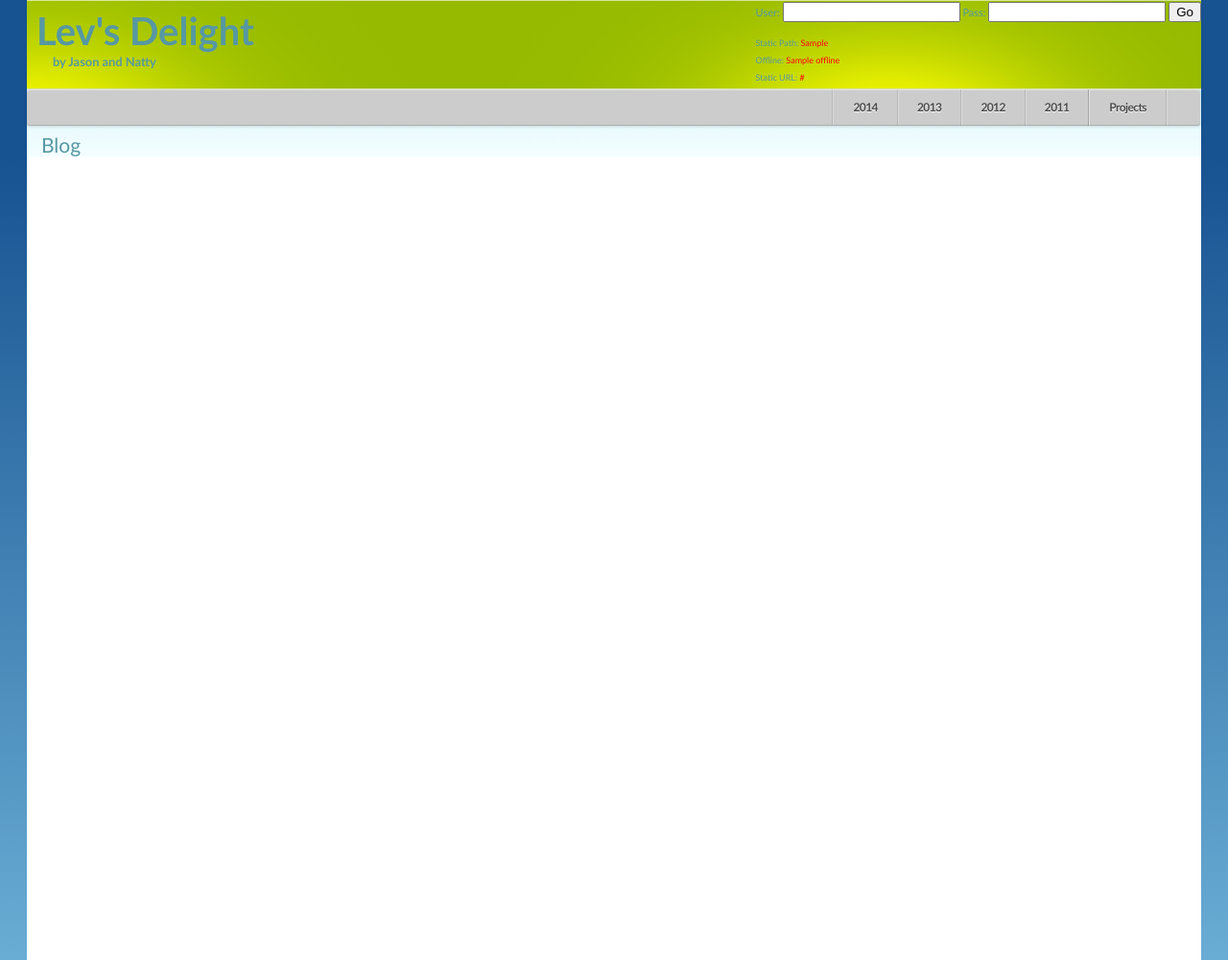
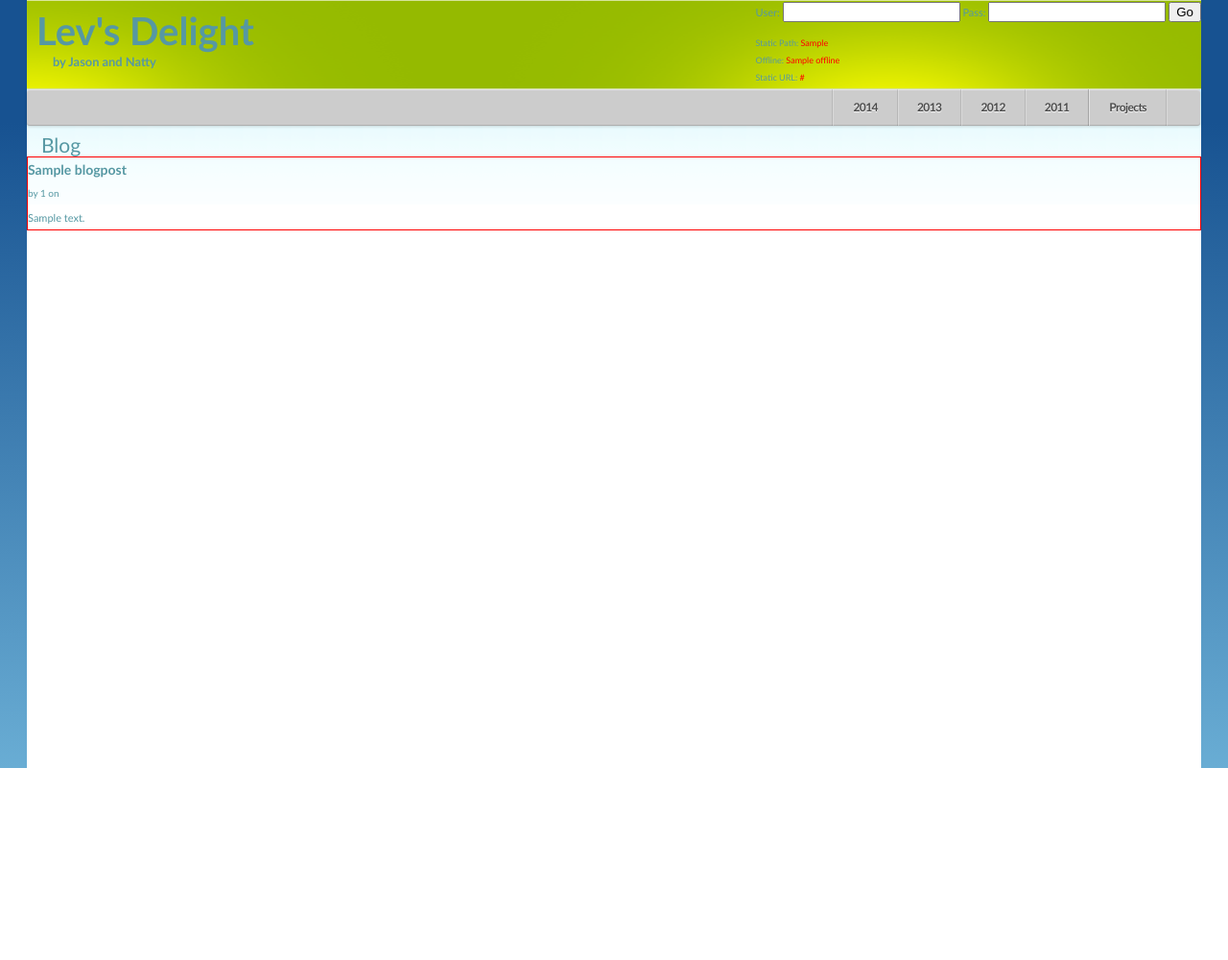
Before and after one commit to jasonlevinsohn/levsdelight3, a Django app: template levsdelight_com/templates/blog.html in a window 1280 px wide. Shown: the whole page at 96% size. After the commit the page ends 800 px from the top, so only its background shows below. Run offline with Django 3.2, Linux system fonts and the light colour scheme; the template is opened without the code that fills it: most values are stand-ins (such as "Sample title", 1, 10 or a date in 2020); data that the repository does not hold is empty; some libraries are stand-ins or nearby versions.

Commit message:
added coffee to blog section

```diff
--- /dev/null
+++ b/levsdelight_com/static/angular/partials/blog-main.html
@@ -0,0 +1,15 @@
+<div class="blogs-wrapper" ng-controller="BlogCtrl">
+    <div class="post" ng-repeat="post in posts">
+        <div class="post-header">
+            <div class="post-title" style="font-size: 14px; font-weight: bold">
+                {{post.fields.title}}
+            </div>  <!-- .post-title -->
+            <div class="post-author-timestamp" style="font-size: 10px">
+                by {{post.fields.author_id}} on {{post.fields.pub_date}}
+            </div>  <!-- .post-author-timestamp -->
+            <div class="post-body">
+                {{post.fields.postText}}
+            </div>
+        </div>  <!-- .post-header -->
+    </div>
+</div>  <!-- .blogs-wrapper -->
--- a/levsdelight_com/static/css/blog.css
+++ b/levsdelight_com/static/css/blog.css
@@ -1,5 +1,9 @@
-body {
-    height: 1000;
+/* body { */
+/*     height: 1000; */
+/* } */
+
+.blogs-wrapper {
+    border: 1px solid red;
 }
 
 
--- a/levsdelight_com/static/js/ng-blog.coffee.js
+++ b/levsdelight_com/static/js/ng-blog.coffee.js
@@ -3,4 +3,32 @@
 
   blogApp = angular.module('levs-blog', []);
 
+  blogApp.controller('BlogCtrl', [
+    '$scope', '$http', function($scope, $http) {
+      var posts;
+      posts = [];
+      return $http.get('/getTopBlogs').success(function(data, status) {
+        console.log(data);
+        return $scope.posts = data;
+      }).error(function(data, status) {
+        console.log(data);
+        return console.log(status);
+      });
+    }
+  ]);
+
+  blogApp.controller('BlogPreviewCtrl', [
+    '$scope', '$http', function($scope, $http) {
+      var posts;
+      posts = [];
+      return $http.get('/getTopBlogs').success(function(data, status) {
+        console.log(data);
+        return $scope.posts = data;
+      }).error(function(data, status) {
+        console.log(data);
+        return console.log(status);
+      });
+    }
+  ]);
+
 }).call(this);
--- a/levsdelight_com/templates/base.html
+++ b/levsdelight_com/templates/base.html
@@ -60,7 +60,8 @@
 
         <!-- AngularJS -->
         <script src="{{STATIC_URL}}js/angular-1.3.min.js"></script>
-        <script src="{{STATIC_URL}}angular//ng-blog.js"></script>
+        <!-- <script src="{{STATIC_URL}}angular/ng-blog.js"></script> -->
+        <script src="{{STATIC_URL}}js/ng-blog.coffee.js"></script>
 
         <!-- Snow Layer -->
         <!-- <script type="text/javascript" src="../js/snow.js"></script> -->
--- a/levsdelight_com/templates/blog.html
+++ b/levsdelight_com/templates/blog.html
@@ -1,7 +1,8 @@
 {% extends 'base.html' %}
 
 {% block css_includes %}
-    <link rel="stylesheet" type="text/css" href="{{STATIC_URL}}css/slideshow.css" />
+    <link rel="stylesheet" type="text/css" href="{{STATIC_URL}}css/blog.css" />
+    <!-- <link rel="stylesheet" type="text/css" href="{{STATIC_URL}}css/blog.scss.css" /> -->
 {% endblock %}
 
 {% block content %}
@@ -10,6 +11,10 @@
 <div id="caption">
     Blog
 </div>
+
+<div id='blog-main' ng-app="levs-blog">
+    <div ng-include src=' "{{STATIC_URL}}angular/partials/blog-main.html" '></div>
+</div> <!-- blog-main -->
 
 
 <!-- <div id="blog-preview" ng-app="levs-blog"> -->
```
Also changed, not shown: 1 other file.
